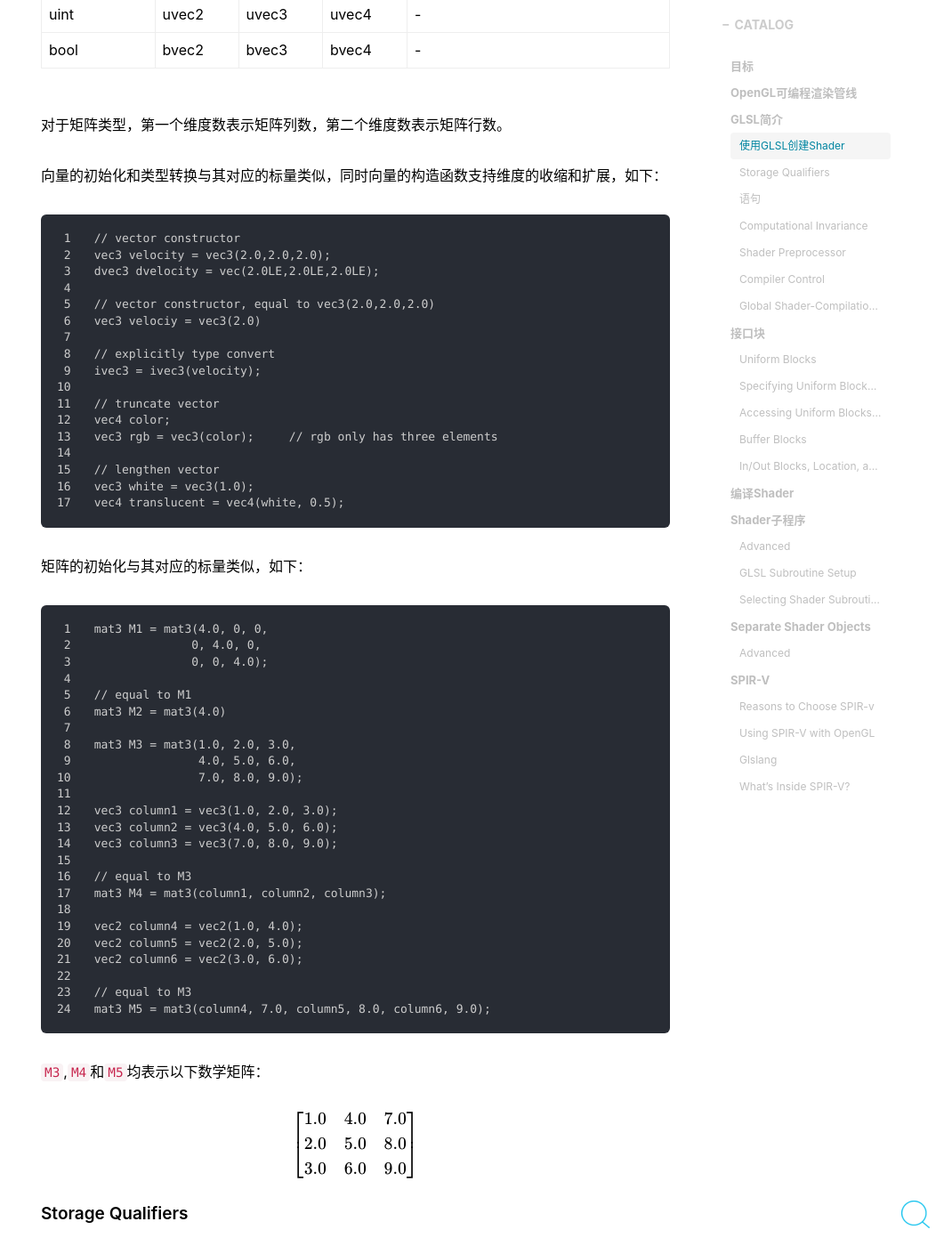
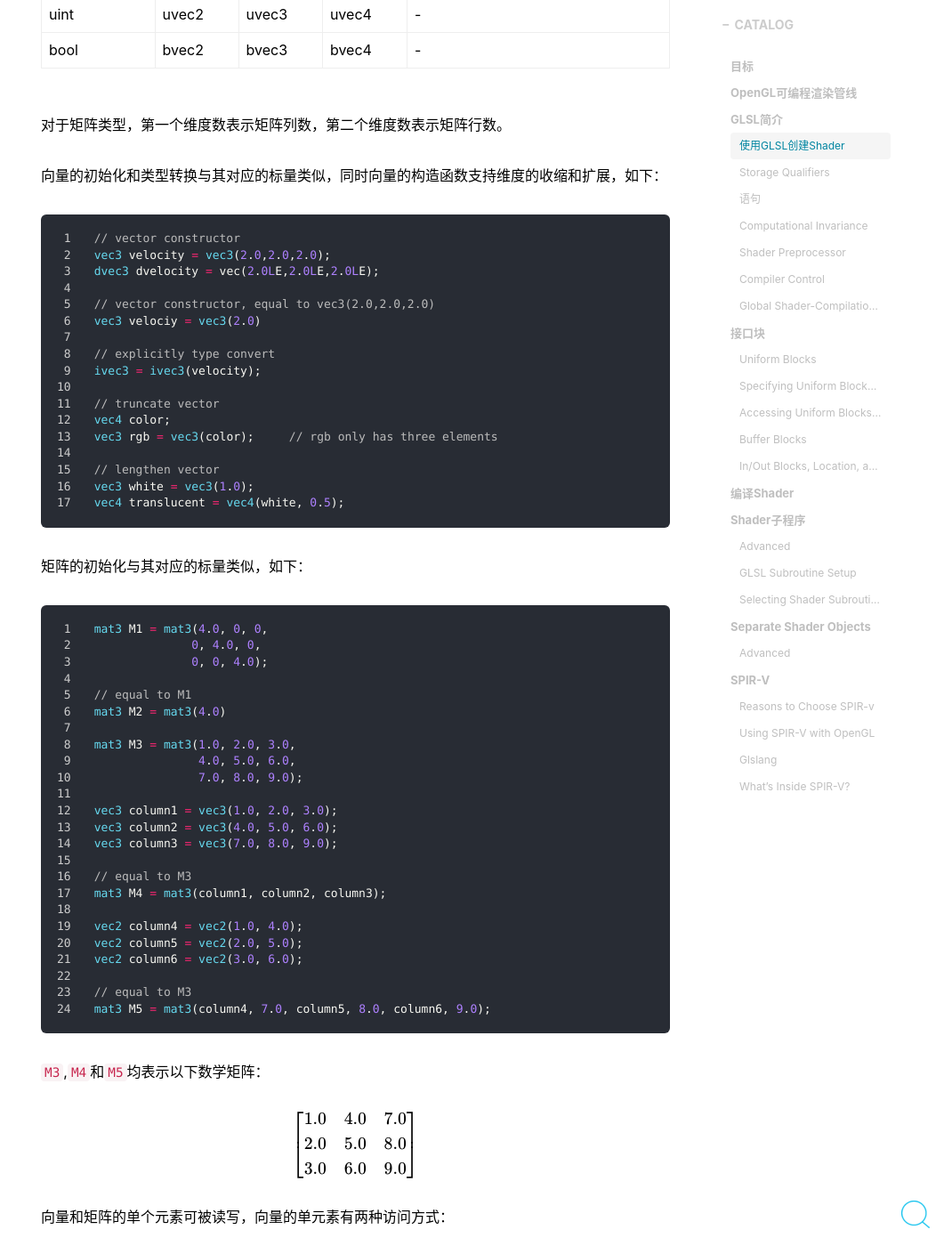
Before and after one commit to DFVSQY/DFVSQY.github.io, a Jekyll site: the page built from _posts/2019-4-25-glsl_basic.md, in a window 1280 px wide and 1400 px high, scrolled down 4561 px. Shown: the whole window at 89% size, without its empty margins (219-1280 px from the left). Built offline with Jekyll 4.4.1, drawn with Linux system fonts in a browser that asks for light colours; nearby versions of some CDN libraries; formulas are drawn with MathJax 3; comment, search, counter and statistics services are not loaded; some of the changed text lies outside the part shown.

Commit message:
update post "glsl-basic"

````diff
--- a/_posts/2019-4-25-glsl_basic.md
+++ b/_posts/2019-4-25-glsl_basic.md
@@ -30,7 +30,7 @@ OpenGL4.5版本渲染管线提供了四个可编程阶段另加一个计算阶
 GLSL(OpenGL Shading Language)是OpenGL中创建Shader的语言，支持OpenGL中所有阶段的Shader的编写，首先介绍一下GLSL的要求，类型和所有阶段共用的一些语言组成部分，然后介绍GLSL用于每个阶段的独有特性。
 ##### 使用GLSL创建Shader
 同C语言程序一样，每一个Shader程序都有一个`main()`入口，如下：
-~~~
+~~~ glsl
 #version 330 core
 void main()
 {
@@ -42,7 +42,7 @@ void main()
 和C语言一样，`//`表示单行注释，`/**/`可用于多行注释，每一条语句用`;`结束，与ANSI C语言不同的是`main()`函数并不能返回一个整数值也不接受任何参数。这段简单的代码在OpenGL完全合法(无论在编译还是运行阶段)，尽管无实质性功能。
 
 Shader中的一个重要基础是理解OpenGL管线中数据流是如何在各个阶段的流入流出的，每一个阶段都类似于函数的调用：数据传入，数据处理，数据传出。在C语言中这可以通过全局变量或者函数参数来实现，GLSL则不同，每一个Shader都像一个完整的C语言程序，入口为`main()`函数，由于`main()`不接受任何参数，所以任何传入或传出Shader的数据都是用特定的全局变量。如下：
-~~~
+~~~ glsl
 #version 450 core
 in vec4 vPosition;
 int vec4 vColor;
@@ -69,13 +69,13 @@ GLSL中的每一个变量必须声明后才能使用，每一个变量的声明
 * 循环迭代变量仅在循环体内起作用
 
 变量在声明的同时也可以进行初始化，例如：
-```
+~~~ glsl
 int i, j = 20, oct = 0247, hex1 = 0x32Abc, hex2 = 0X32abc;
 float f, p = -9.8, s = 3E-7, x = 3.2f, y = 3.2F;
 bool b = false;
 uint m = 34u, n = 76U;
 double d = 3.1415LF, a = 32.2lF;
-```
+~~~
 整数类型的字面常量可以用十进制，八进制或者十六进制表示，后接`u`或`U`表示`uint`类型。
 
 浮点性数字可以用十进制小数类型或者科学计数法表示，对于`float`类型后接可选的`f`或`F`,对于`double`类型必须后接`lF`或`LF`。
@@ -83,9 +83,9 @@ double d = 3.1415LF, a = 32.2lF;
 布尔变量的可选值为`true`或`false`。
 
 GLSL相比于C语言有着更高的类型安全，因为GLSL允许更少的类型隐式转换，例如：
-```
+~~~ glsl
 int i = false
-```
+~~~
 上述代码会导致GLSL的编译错误，GLSL中所允许的隐式类型转换如下：
 
 Type Needed | Can Be Implicitly Converted From
@@ -95,7 +95,7 @@ Type Needed | Can Be Implicitly Converted From
  double  | int,uint,float
 
 同样的规则也适用于由此组合而成的向量，矩阵类型，但转换规则不适用于数组和结构。对于其他所有的类型转换需显式使用转换构造函数，如下：
-~~~
+~~~ glsl
 float f = 10.0
 int ten = int(f);
 double d = 5.0LF;
@@ -117,7 +117,7 @@ Base Type |  2D Vec  |  3D Vec  |  4D Vec  | Matrix Type
 对于矩阵类型，第一个维度数表示矩阵列数，第二个维度数表示矩阵行数。
 
 向量的初始化和类型转换与其对应的标量类似，同时向量的构造函数支持维度的收缩和扩展，如下：
-~~~
+~~~ glsl
 // vector constructor
 vec3 velocity = vec3(2.0,2.0,2.0);
 dvec3 dvelocity = vec(2.0LE,2.0LE,2.0LE);
@@ -138,7 +138,7 @@ vec4 translucent = vec4(white, 0.5);
 ~~~
 
 矩阵的初始化与其对应的标量类似，如下：
-~~~
+~~~ glsl
 mat3 M1 = mat3(4.0, 0, 0,
               0, 4.0, 0,
               0, 0, 4.0);
@@ -176,8 +176,63 @@ $$
   \right]
 $$
 
+向量和矩阵的单个元素可被读写，向量的单元素有两种访问方式：
+
+* 基于named-component的方式
+* 基于array-like的方式
+
+~~~ glsl
+// named-component
+float red = color.r;
+float velocity_y = velocity.y;
+float tex_p = tex.p;
+
+// array-like
+float red = color[0];
+float velocity_y = velocity[1];
+float tex_p = tex[2];
+~~~
+
+GLSL支持向量的三种名称组件集合，如下：
+
+Component Accessors | Description
+--------------------|----------
+ (x,y,z,w)          | Components associated with positions
+ (r,g,b,a)          | Components associated with colors
+ (s,t,p,q)          | Components associated with texture coordinates
+
+向量元素访问示例：
+~~~ glsl
+// repeatly access the same element
+vec3 luminance = color.rrr;
+
+// reverse the components of a color
+color = color.abgr;
+
+// Error, 'z' is from a different group
+vec4 color = otherColor.rgz;
+
+// Error, no 'z' component in 2D vectors
+vec2 pos;
+float zPos = pos.z;
+~~~
+
+矩阵支持二维array-like的访问方式，例如：
+~~~ glsl
+mat3 M = mat3(1.0, 2.0, 3.0,
+              4.0, 5.0, 6.0,
+              7.0, 8.0, 9.0);
+
+// (4.0, 5.0, 6.0)
+vec3 yVec = M[1];
+
+// 7.0
+float yScale = M[2][0]
+~~~
 
 
+未完待续！
+<!--
 ##### Storage Qualifiers
 ##### 语句
 ##### Computational Invariance
@@ -212,3 +267,4 @@ $$
 #### Using SPIR-V with OpenGL
 #### Glslang
 #### What's Inside SPIR-V?
+-->
````
